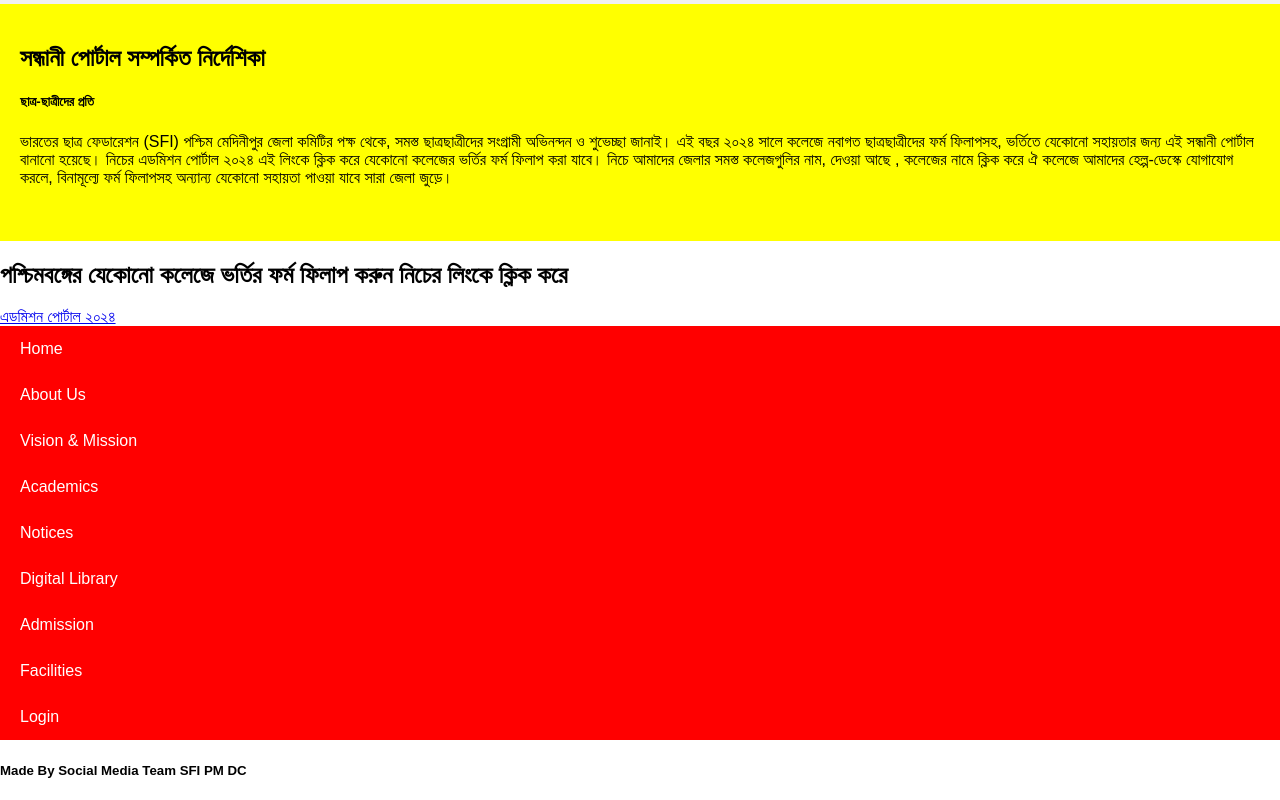
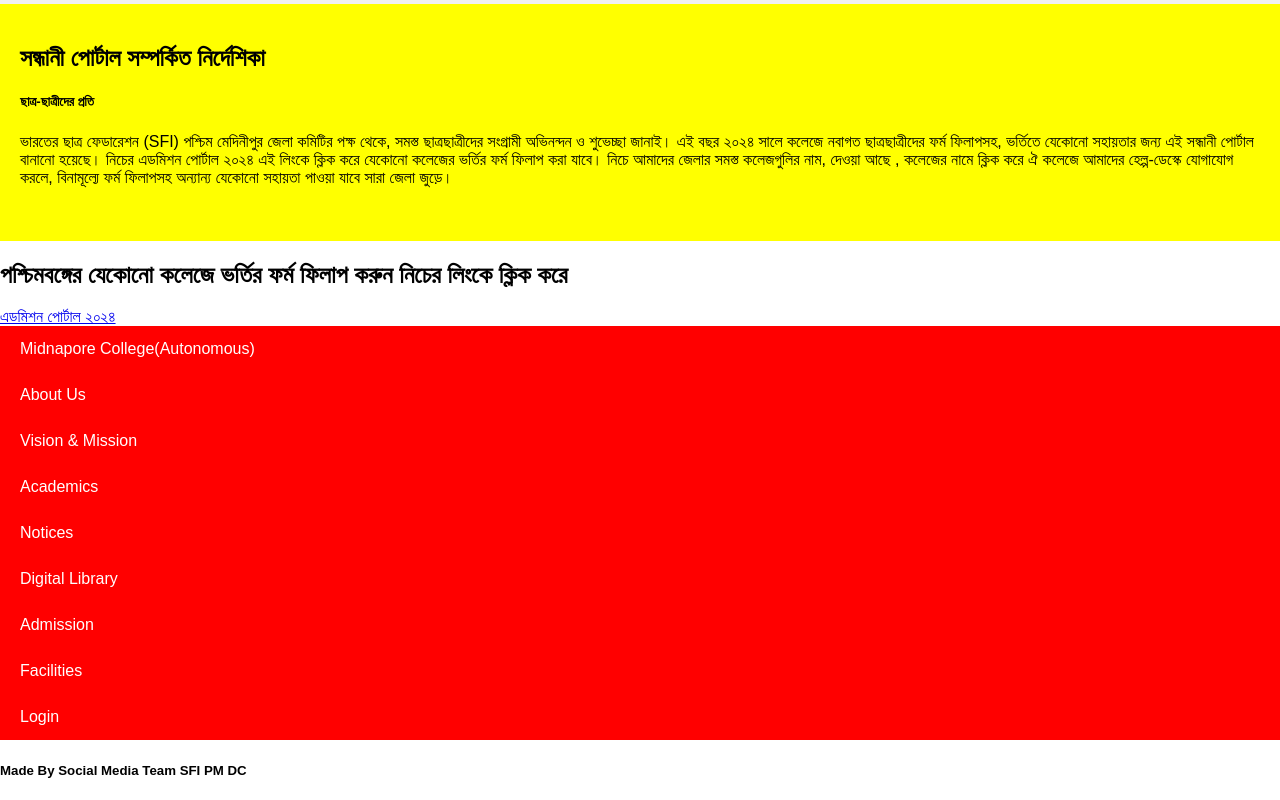
Before and after one commit to Sandhani326/Sandhani2024, a plain HTML site: page index.html in a window 1280 px wide. Shown: the part 601-1401 px from the top of the page. Drawn offline with Linux system fonts and the light colour scheme.

Commit message:
Update index.html

```diff
--- a/index.html
+++ b/index.html
@@ -111,7 +111,7 @@
   </div>
   <h2>পশ্চিমবঙ্গের যেকোনো কলেজে ভর্তির ফর্ম ফিলাপ করুন নিচের লিংকে ক্লিক করে</h2><a href="https://wbcap.in//" target="_blank">এডমিশন পোর্টাল ২০২৪</a>
   <div class="navbar">
-    <a href="#">Home</a> <a href="#">About Us</a> <a href="#">Vision & Mission</a> <a href="#">Academics</a> <a href="#">Notices</a> <a href="#">Digital Library</a> <a href="#">Admission</a> <a href="#">Facilities</a> <a href="login.htm">Login</a>
+    <a href="mca.html">Midnapore College(Autonomous)</a> <a href="#">About Us</a> <a href="#">Vision & Mission</a> <a href="#">Academics</a> <a href="#">Notices</a> <a href="#">Digital Library</a> <a href="#">Admission</a> <a href="#">Facilities</a> <a href="login.htm">Login</a>
   </div>
   <div id="sfcbrqsks1excum2qy5fysh3s317wgndmlx"></div>
   <script type="text/javascript" src="https://counter4.optistats.ovh/private/counter.js?c=brqsks1excum2qy5fysh3s317wgndmlx&amp;down=async" async></script><noscript><a href="https://www.freecounterstat.com" title="website counter code"><img src="https://counter4.optistats.ovh/private/freecounterstat.php?c=brqsks1excum2qy5fysh3s317wgndmlx" border="0" title="website counter code" alt="website counter code"></a></noscript>
```
